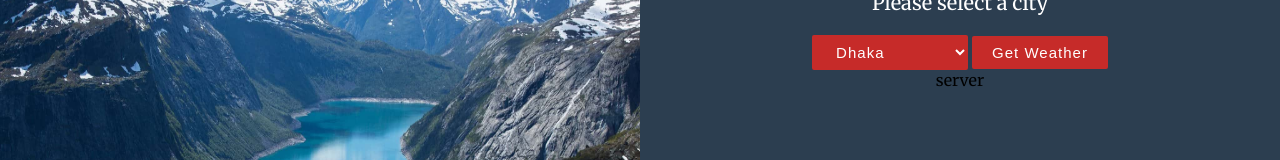
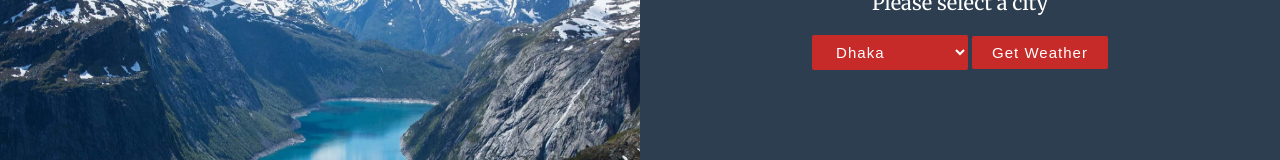
Before and after one commit to mithhu/weather-app, a React (Create React App) app: page / in a window 1280 px wide. Shown: the part 206-366 px from the top of the page. Built offline with nearby package versions, Linux system fonts and the light colour scheme; no server answers.

Commit message:
fixed comment issue 2

```diff
--- a/src/components/GlobalWeatherView.js
+++ b/src/components/GlobalWeatherView.js
@@ -2,8 +2,8 @@ import React from "react";
 
 const GlobalWeatherView = props => (
   <div>
-    {/* only shows the weather report when the imformations are retrieved from */}
-    server
+    {/* only shows the weather report when the imformations are retrieved from
+    server */}
     {props.city && (
       <div className="weather-global__info">
         <p className="weather__key">
```
